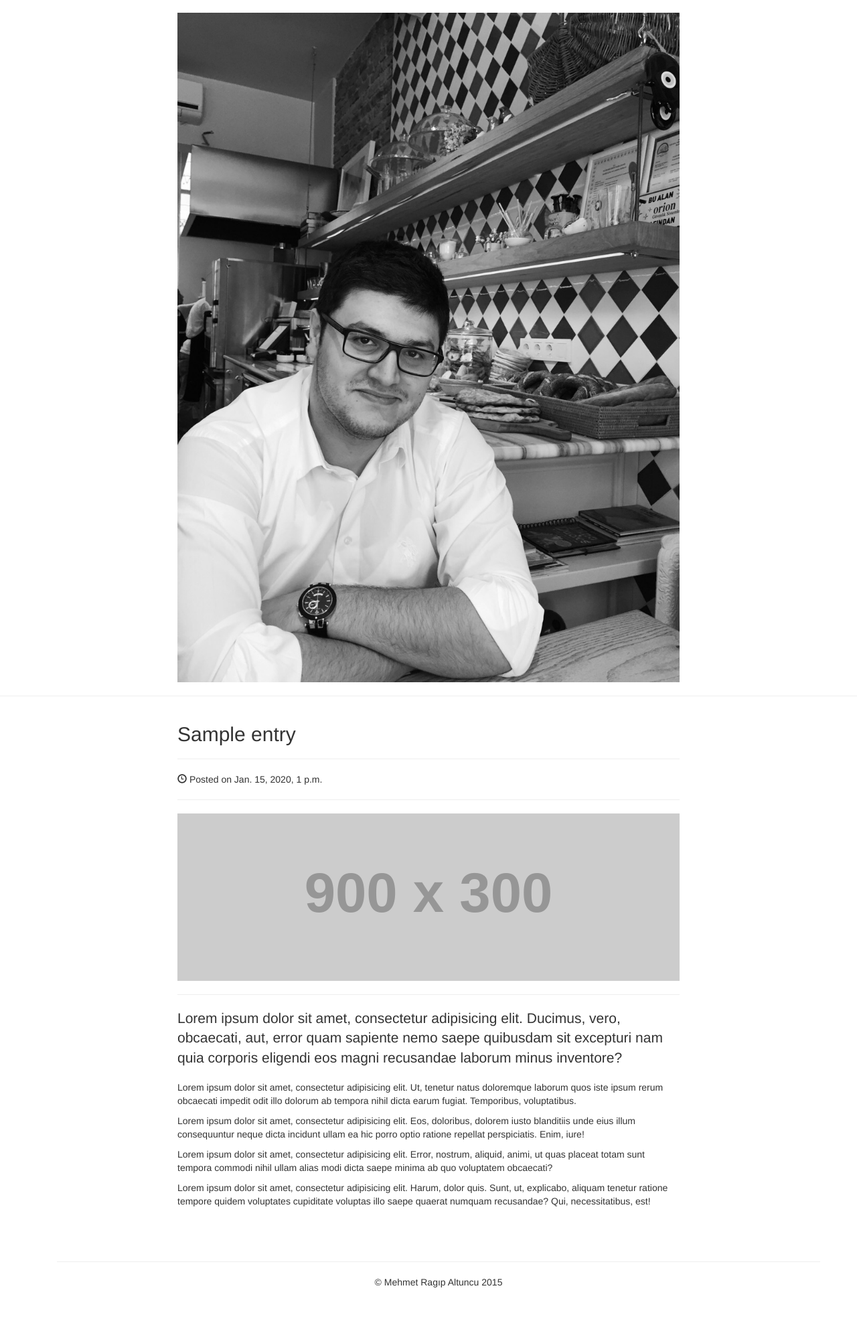
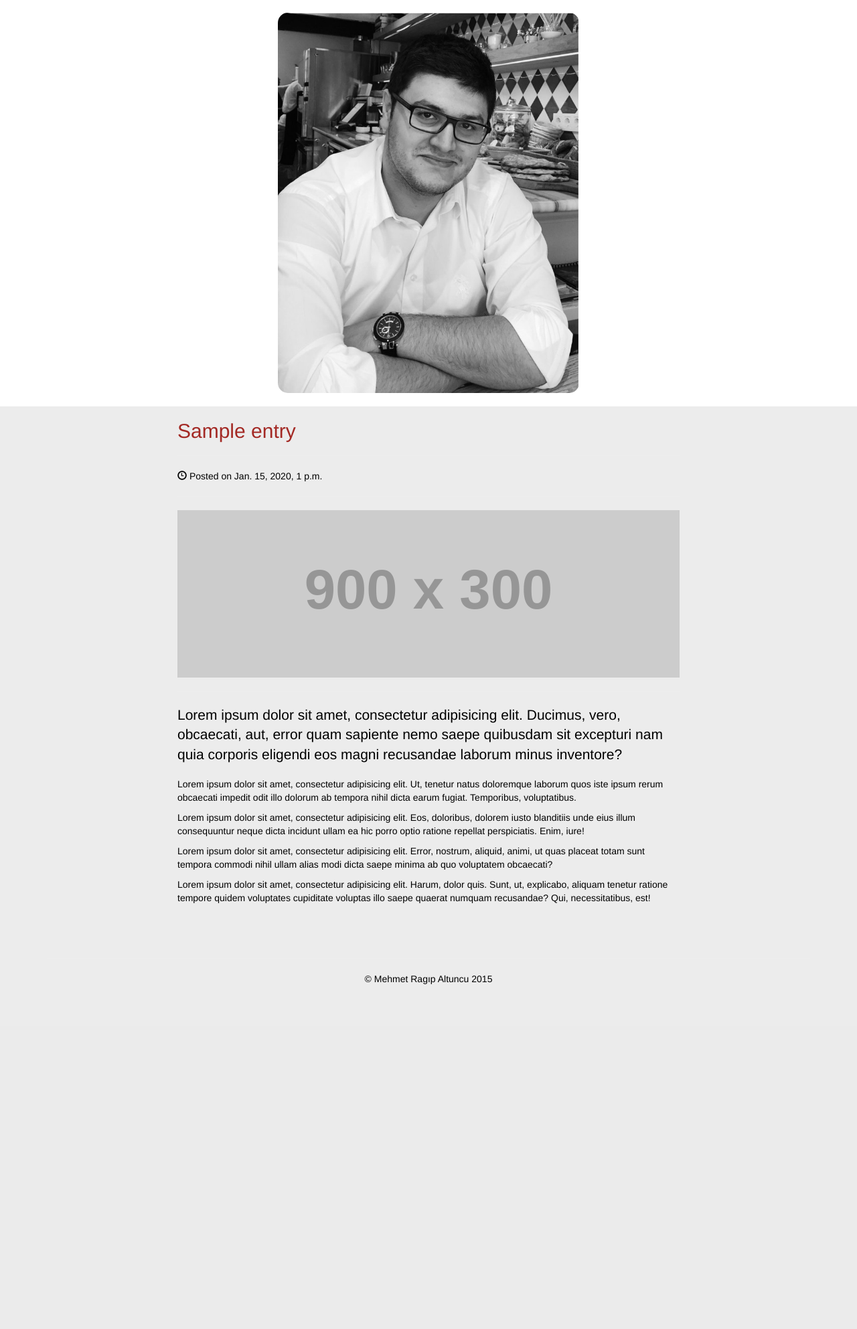
Before and after one commit to mragipaltuncu/personalsite, a Django app: page / in a window 1280 px wide. Shown: the part 51-2036 px from the top of the page at 67% size. After the commit the page ends 1521 px from the top, so only its background shows below. Run offline with Django 3.2, Linux system fonts and the light colour scheme; tables that the repository leaves empty hold one stand-in row (values such as "Sample post"); grey boxes labelled with a size stand in for pictures from a placeholder-image service; some libraries are stand-ins or nearby versions.

Commit message:
added jumbo image

```diff
--- a/blog/static/css/main.css
+++ b/blog/static/css/main.css
@@ -41,3 +41,25 @@ footer {
 .navbar-default .navbar-nav > li > a:hover,
 .navbar-default .navbar-nav > li > a:focus {
     color: #333;
+}
+
+div.index-container {
+    color:black;
+    background-color: #ececec !important
+}
+
+img.img-responsive.jumbo {
+
+    border-radius: 15px;
+    height:auto;
+    max-width: 60%;
+    margin-left:auto;
+    margin-right: auto
+
+}
+
+h2.orange {
+
+    color: #a32924;
+
+}
--- a/blog/templates/index.html
+++ b/blog/templates/index.html
@@ -10,12 +10,12 @@
 
             <!-- Blog Post Content Column -->
             <div class="col-lg-8 col-lg-offset-2">
-            <img style="" class="img-responsive" src="{% static "img/mehmet.jpg" %}" alt="">
+            <img class="img-responsive jumbo" src="{% static "img/jumbo.jpg" %}" alt="">
             </div>
         </div>
     </div>
-    <hr>
-
+<br>
+ <div class="index-container">
     <div class="container">
 
             <div class="row">
@@ -27,7 +27,7 @@
                     <!-- Blog Post -->
 
                     <!-- Title -->
-                <h2>{{ entry.title }}</h2>
+                    <h2 class="orange">{{ entry.title }}</h2>
 
                     <hr>
 
@@ -50,4 +50,5 @@
 
             </div>
         </div>
+    </div>
 {% endblock content %}
--- a/blog/templates/layouts/base.html
+++ b/blog/templates/layouts/base.html
@@ -53,7 +53,7 @@
                             <a href="{% url 'index' %}">HOME</a>
                         </li>
                         <li>
-                            <a href="#" id="active"><strong>BLOG</strong></a>
+                            <a href="#"><strong>BLOG</strong></a>
                         </li>
                         <li>
                             <a href="#">ABOUT</a>
```
Also changed, not shown: blog/static/img/jumbo.jpg (added). Lines whose indentation alone changed are shown as unchanged.
